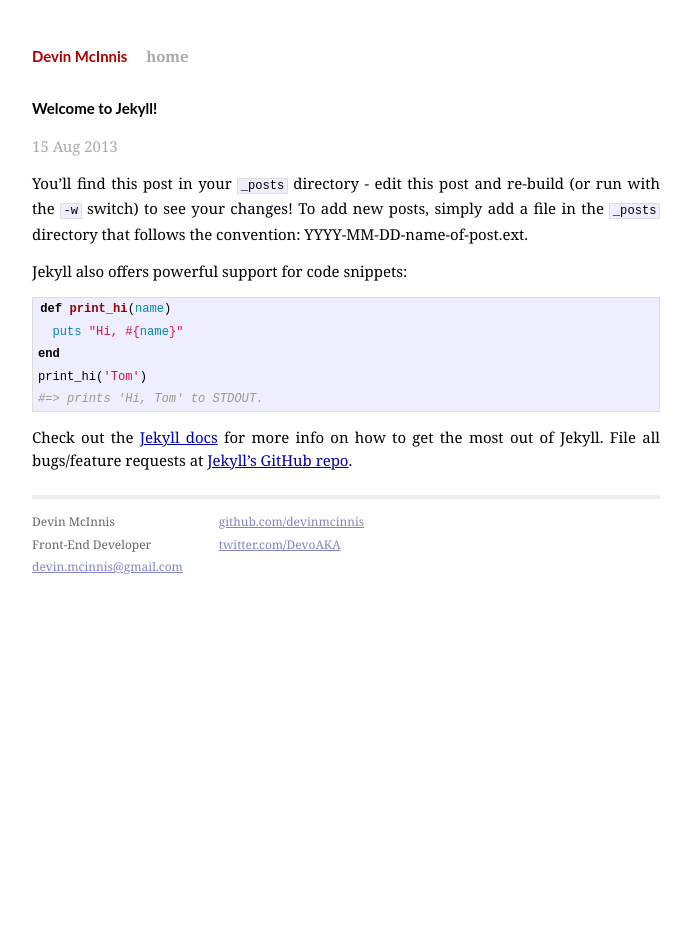
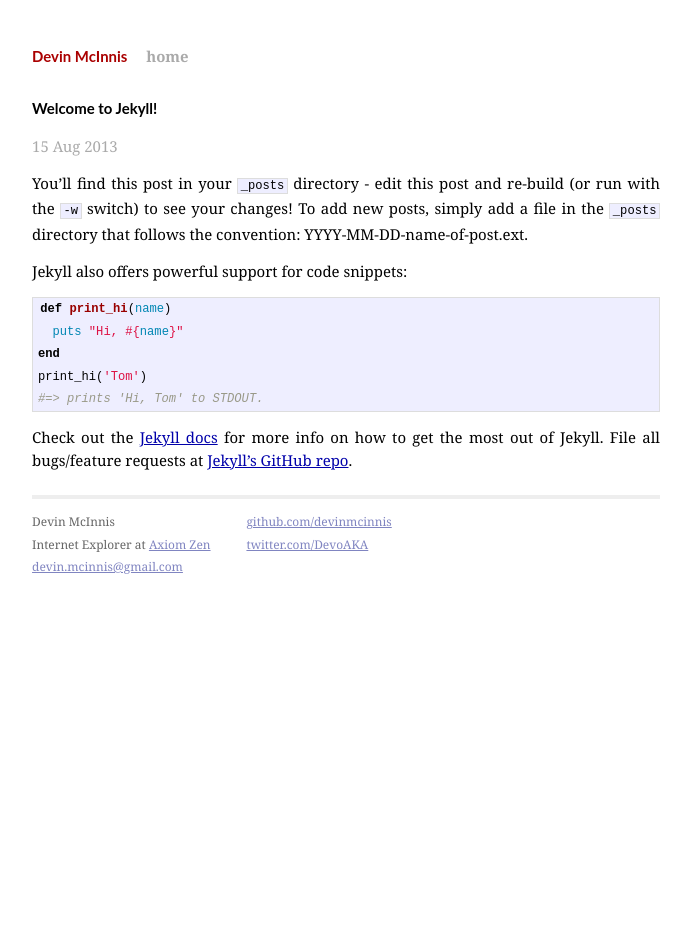
Before and after one commit to devinmcinnis/devinmcinnis.github.io, a Jekyll site: the page built from _posts/2013-08-15-welcome-to-jekyll.markdown, in a window 1280 px wide. Shown: the whole page, without its empty margins (294-985 px from the left). Built offline with Jekyll 4.4.1, drawn with Linux system fonts in a browser that asks for light colours; Markdown is read by kramdown in place of the engine named in the settings; some of the changed lines change nothing that is shown.

Commit message:
update tagline in footer

```diff
--- a/_layouts/default.html
+++ b/_layouts/default.html
@@ -28,7 +28,7 @@
             <div class="contact">
               <p>
                 Devin McInnis<br />
-                Front-End Developer<br />
+                Internet Explorer at <a href="http://www.axiomzen.co">Axiom Zen</a><br />
                 <a href="mailto:devin.mcinnis@gmail.com">devin.mcinnis@gmail.com</a>
               </p>
             </div>
@@ -44,22 +44,7 @@
 
       <script type="text/javascript">
         WebFontConfig = {
-          google: { families: [ 'Merriweather::latin' ] }
-        };
-        (function() {
-          var wf = document.createElement('script');
-          wf.src = ('https:' == document.location.protocol ? 'https' : 'http') +
-            '://ajax.googleapis.com/ajax/libs/webfont/1/webfont.js';
-          wf.type = 'text/javascript';
-          wf.async = 'true';
-          var s = document.getElementsByTagName('script')[0];
-          s.parentNode.insertBefore(wf, s);
-        })();
-      </script>
-
-      <script type="text/javascript">
-        WebFontConfig = {
-          google: { families: [ 'Lato:700:latin' ] }
+          google: { families: [ 'Merriweather::latin', 'Lato:700:latin' ] }
         };
         (function() {
           var wf = document.createElement('script');
```
